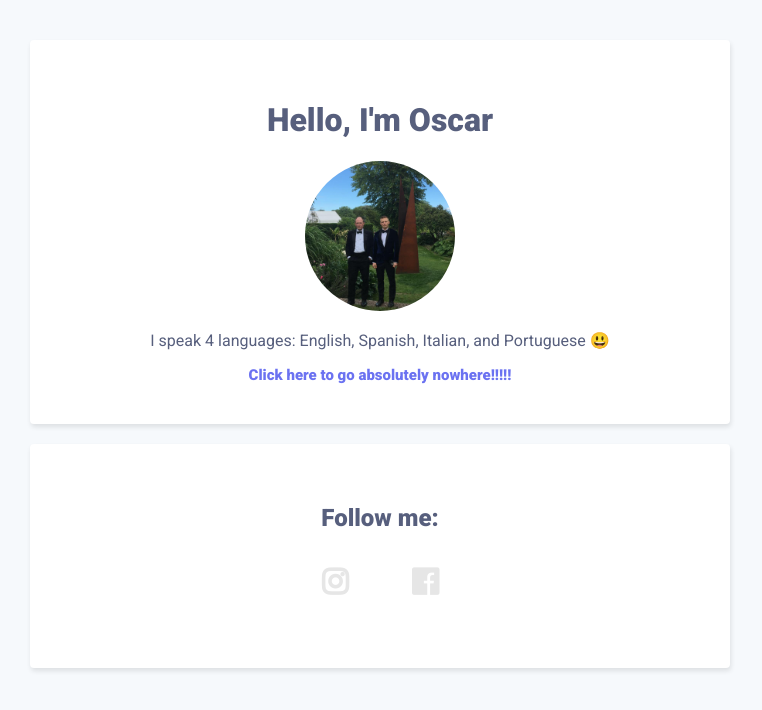
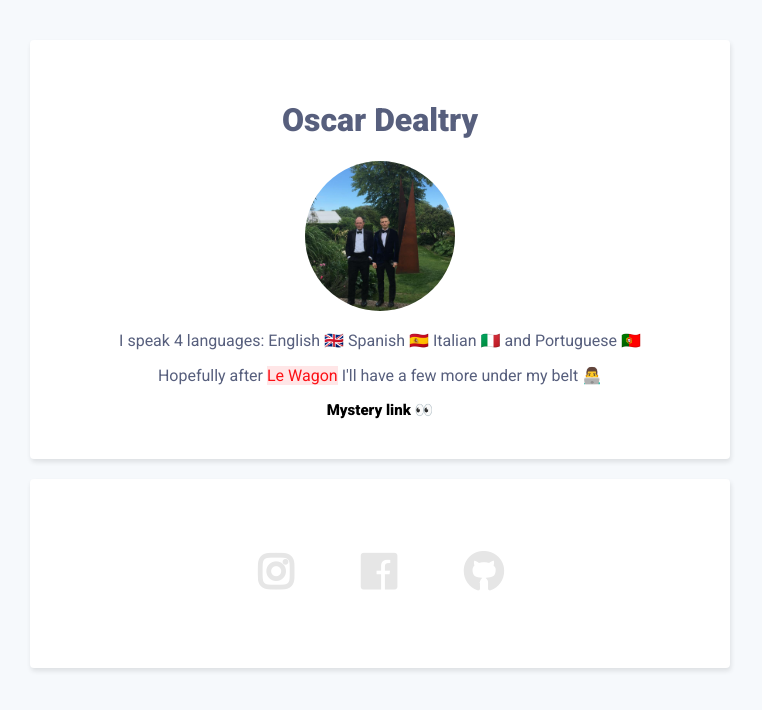
Before and after one commit to odealtry/profile, a plain HTML site: page index.html in a window 1280 px wide. Shown: the whole page, without its empty margins (260-1022 px from the left). Drawn offline with Linux system fonts and the light colour scheme.

Commit message:
final profile page

```diff
--- a/index.html
+++ b/index.html
@@ -12,22 +12,27 @@
   <body>
    <div class="container">
     <div class="card" id="intro">
-      <h1>Hello, I'm Oscar</h1>
+      <h1>Oscar Dealtry</h1>
       <img src="./images/profile_picture.jpg" width="100px" alt="Oscar Dealtry" id="avatar">
-      <p>I speak 4 languages: English, Spanish, Italian, and Portuguese 😃</p>
-      <a href="#" class="intro-link">Click here to go absolutely nowhere!!!!!</a>
+      <p>I speak 4 languages: English 🇬🇧 Spanish 🇪🇸 Italian 🇮🇹 and Portuguese 🇵🇹</p>
+      <p>Hopefully after <span id="lewagon">Le Wagon</span> I'll have a few more under my belt 👨‍💻</p>
+      <a href="https://www.youtube.com/watch?v=ItZyaOlrb7E&ab_channel=maddrummerofficial" class="intro-link">Mystery link 👀</a>
     </div>
     <div class="card" id="social-media">
-      <h2>Follow me:</h2>
       <ul class="list-inline">
         <li>
-          <a href="https://www.instagram.com/o.dealtry/" target="_blank">
+          <a href="https://www.instagram.com/o.dealtry/" class="social-link" target="_blank">
             <i class="fab fa-instagram"></i>
           </a>
         </li>
         <li>
-          <a href="https://www.facebook.com/oscar.dealtry/" target="_blank">
+          <a href="https://www.facebook.com/oscar.dealtry/" class="social-link" target="_blank">
             <i class="fab fa-facebook"></i>
+          </a>
+        </li>
+        <li>
+          <a href="https://github.com/odealtry" class="social-link" target="_blank">
+            <i class="fab fa-github"></i>
           </a>
         </li>
       </ul>
--- a/style.css
+++ b/style.css
@@ -21,11 +21,24 @@ h2 {
 a {
   font-family: 'Roboto', sans-serif;
   text-decoration: none;
-  color: #6B72F1;
   font-weight: 600;
   font-size: 15px;
   border-radius: 5px;
   padding: 10px 10px;
+}
+
+li {
+  display: inline-block;
+  padding: 0px 20px;
+}
+
+span {
+  color: #fd1015;
+  background: rgba(253,16,21,.1);
+}
+
+.intro-link {
+  color: black;
 }
 
 .intro-link:hover {
@@ -36,19 +49,17 @@ a {
 
 }
 
-.fab {
+.social-link {
   color: #E6E6E6;
+  font-size: 40px;
+  padding: 12px;
 }
 
-.fab:hover {
-  color: #black;
+.social-link:hover {
+  color: white;
+  background-color: black;
 }
 
-
-li {
-  display: inline-block;
-  padding: 0px 20px;
-}
 
 .container {
     margin: 40px auto;
@@ -64,10 +75,6 @@ li {
     text-align: center;
 }
 
-.fab {
-  font-size: 30px;
-}
-
 .list-inline {
   padding: 15px;
 }
```
